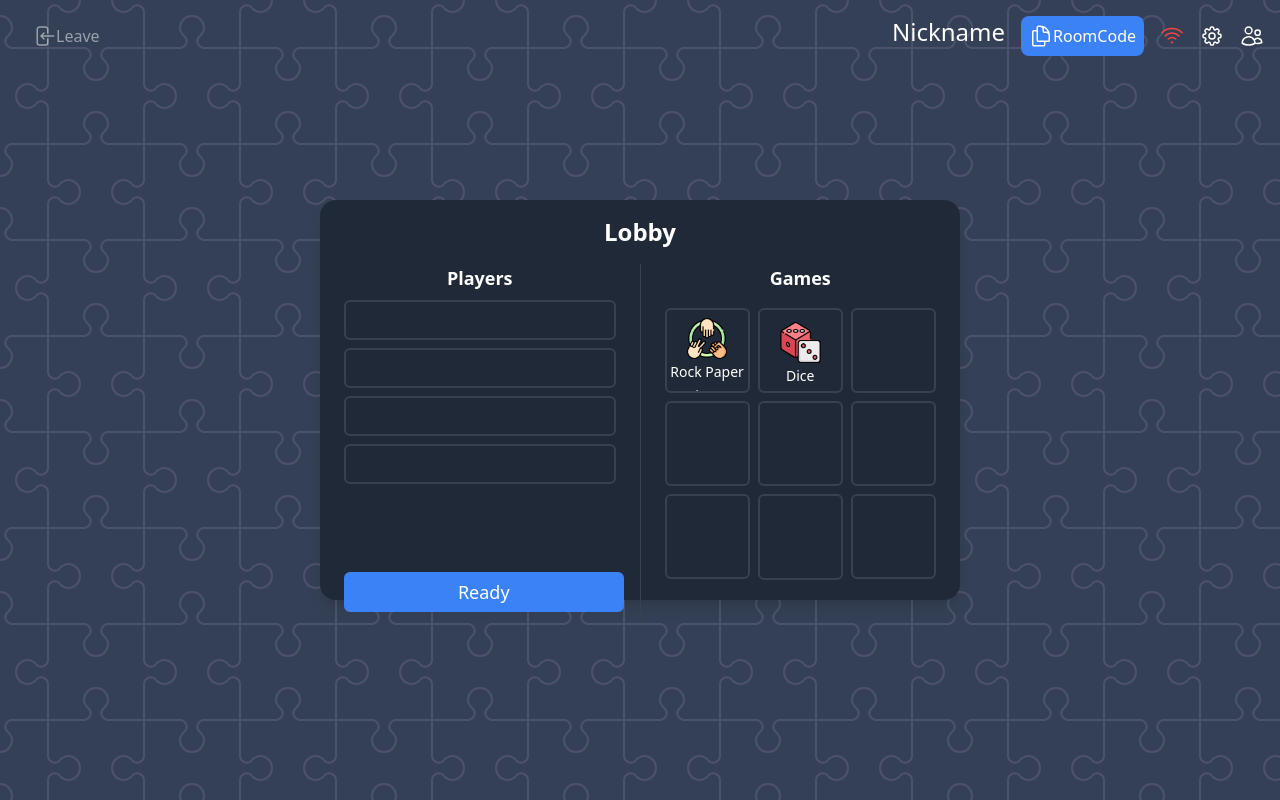
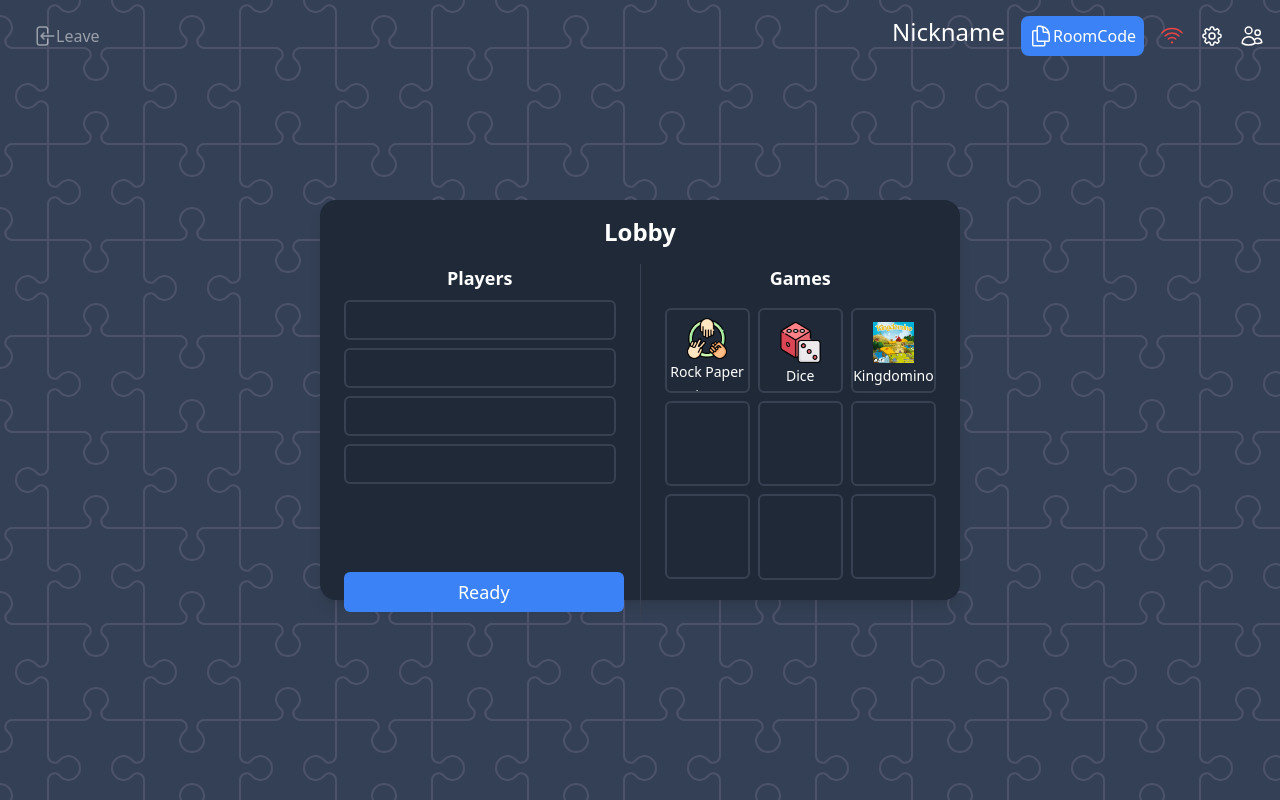
Before and after one commit to UsainSrht/WebBoardGames, a website: page public_html/game.html in a window 1280 px wide. Drawn offline with nearby package versions, Linux system fonts and the light colour scheme; no server answers.

Commit message:
add kingdomino game and image

```diff
--- a/public_html/game.html
+++ b/public_html/game.html
@@ -57,7 +57,10 @@
                                     <img src="./images/dice.png" alt="Dice" class="w-1/2 mx-auto mt-2">
                                     <span class="text-sm">Dice</span>
                                 </button>
-                                <button class="bg-transparent border-2 border-gray-700 hover:bg-gray-600 transition-all duration-200 rounded-md aspect-square text-center text-white"></button>
+                                <button id="game-kingdomino" onclick="selectGame('kingdomino')" class="bg-transparent border-2 border-gray-700 hover:bg-gray-600 transition-all duration-200 rounded-md aspect-square text-center text-white">
+                                    <img src="./images/kingdomino.png" alt="kingdomino" class="w-1/2 mx-auto mt-2">
+                                    <span class="text-sm">Kingdomino</span>
+                                </button>
                                 <button class="bg-transparent border-2 border-gray-700 hover:bg-gray-600 transition-all duration-200 rounded-md aspect-square text-center text-white"></button>
                                 <button class="bg-transparent border-2 border-gray-700 hover:bg-gray-600 transition-all duration-200 rounded-md aspect-square text-center text-white"></button>
                                 <button class="bg-transparent border-2 border-gray-700 hover:bg-gray-600 transition-all duration-200 rounded-md aspect-square text-center text-white"></button>
```
Also changed, not shown: public_html/images/kingdomino.png (added).
